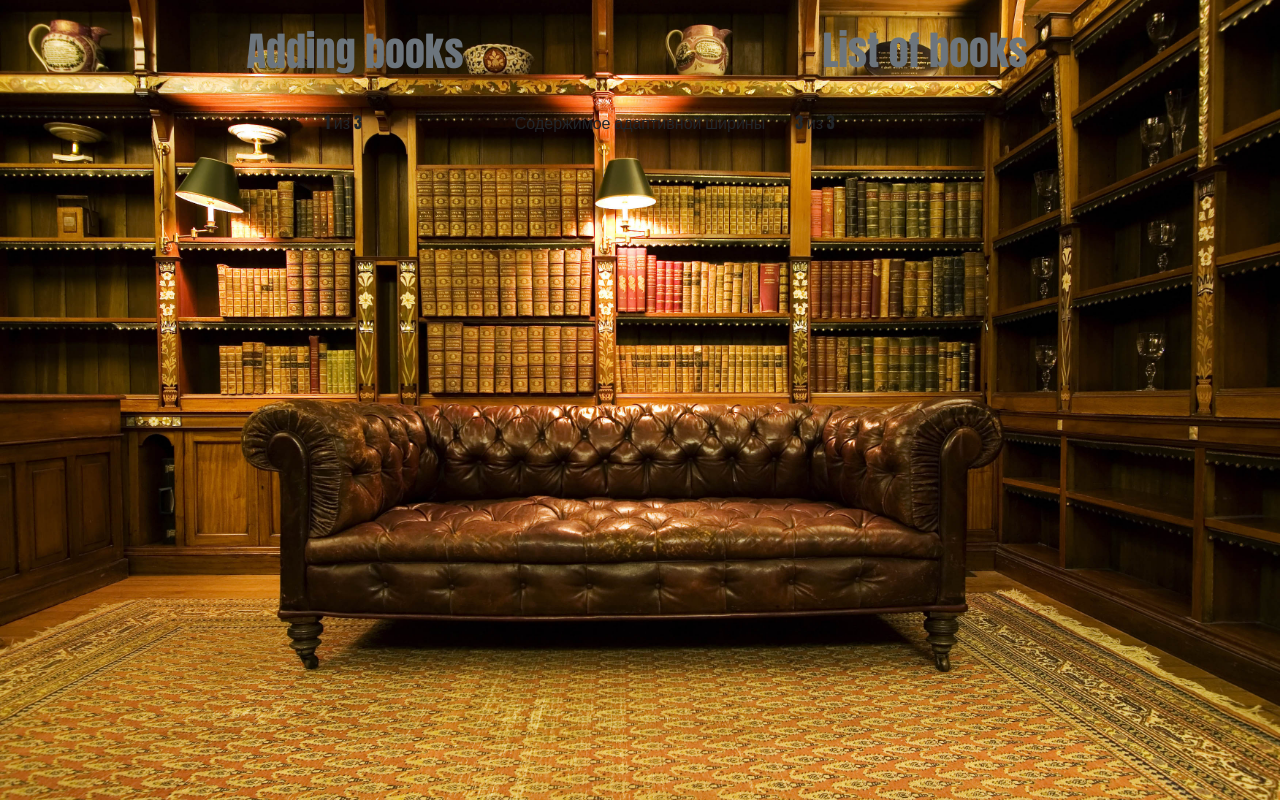
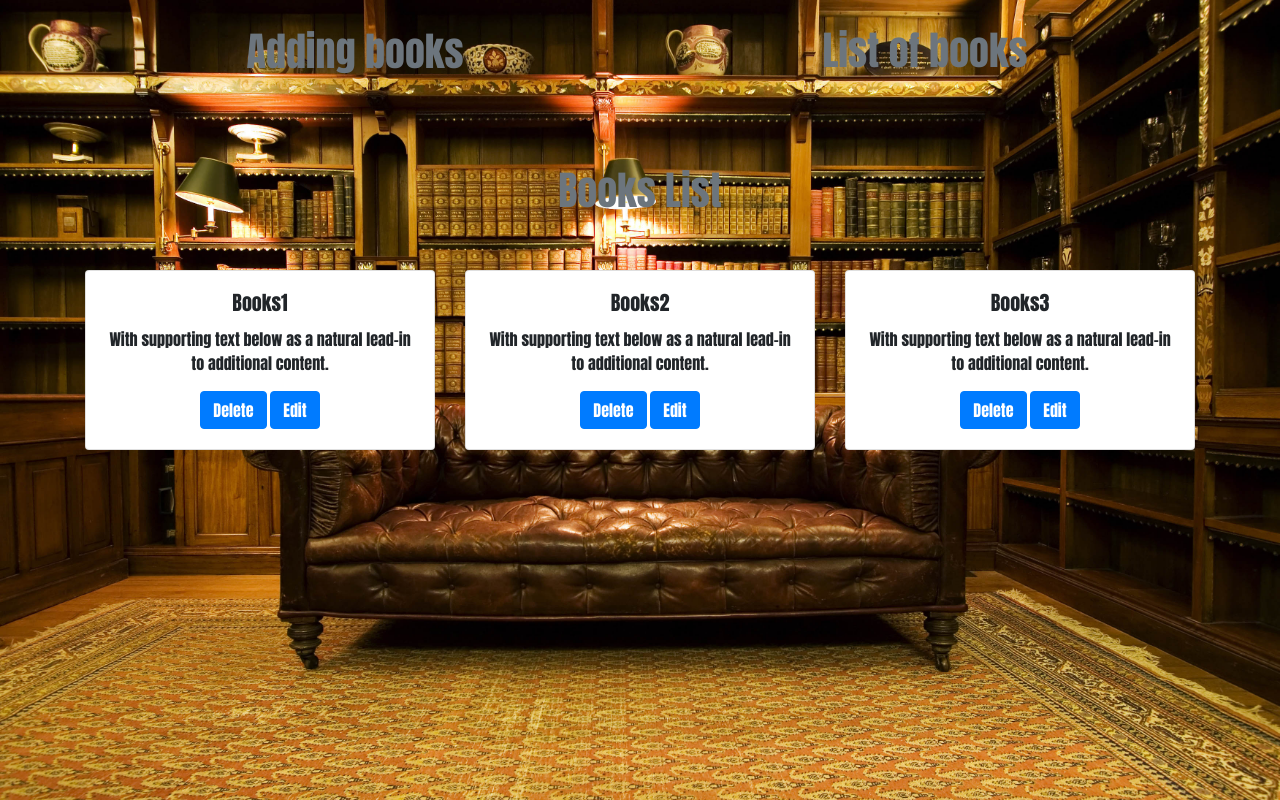
Before and after one commit to Maderomchik/practice, a website: page app/List of books.html in a window 1280 px wide. Drawn offline with nearby package versions, Linux system fonts and the light colour scheme.

Commit message:
commit -m  ready

```diff
--- a/app/List of books.html
+++ b/app/List of books.html
@@ -26,15 +26,41 @@
     </header>
     <div class="container">
         <div class="row justify-content-md-center">
-          <div class="col col-lg-2">
-            1 из 3
+          <div class="col-12 text-center">
+            <H1 class="colortext">Books List</H1>
           </div>
-          <div class="col-md-auto">
-            Содержимое адаптивной ширины
-          </div>
-          <div class="col col-lg-2">
-            3 из 3
-          </div>
+                <div class="col-sm text-center pt-5">
+                  <div class="card">
+                    <div class="card-body">
+                      <h5 class="card-title">Books1</h5>
+                      <p class="card-text">With supporting text below as a natural lead-in to additional content.</p>
+                      <div class="btn btn-primary">Delete</div>
+                      <div class="btn btn-primary">Edit</div>
+                    </div>
+                  </div>
+              </div>
+              <div class="col-sm text-center pt-5">
+                <div class="card">
+                  <div class="card-body">
+                    <h5 class="card-title">Books2</h5>
+                    <p class="card-text">With supporting text below as a natural lead-in to additional content.</p>
+                    <div class="btn btn-primary">Delete</div>
+                    <div class="btn btn-primary">Edit</div>
+                  </div>
+                </div>
+              </div>
+              <div class="col-sm text-center pt-5">
+                <div class="card">
+                  <div class="card-body">
+                    <h5 class="card-title">Books3</h5>
+                    <p class="card-text">With supporting text below as a natural lead-in to additional content.</p>
+                    <div class="btn btn-primary">Delete</div>
+                    <div class="btn btn-primary">Edit</div>
+                  </div>
+                </div>
+              </div>
+
+
         </div>
     <script src="https://code.jquery.com/jquery-3.3.1.slim.min.js" integrity="sha384-q8i/X+965DzO0rT7abK41JStQIAqVgRVzpbzo5smXKp4YfRvH+8abtTE1Pi6jizo" crossorigin="anonymous"></script>
     <script src="https://cdnjs.cloudflare.com/ajax/libs/popper.js/1.14.7/umd/popper.min.js" integrity="sha384-UO2eT0CpHqdSJQ6hJty5KVphtPhzWj9WO1clHTMGa3JDZwrnQq4sF86dIHNDz0W1" crossorigin="anonymous"></script>
--- /dev/null
+++ b/app/js/db.js
@@ -0,0 +1,11 @@
+{
+"books": [
+{
+"id": "1",
+"namebooks": "Hawking",
+"avtor": "Stepan Howking",
+"wydane": "2018",
+"literary genre": "Nauka Kosmos"
+   },
+    ]
+}
--- a/app/scss/style.scss
+++ b/app/scss/style.scss
@@ -32,3 +32,8 @@ a:visited {
     padding: 5%;
     color: #6C757D;
 }
+
+.colortext {
+    color: #6C757D;
+    padding-top: 5%;
+}
--- a/package.json
+++ b/package.json
@@ -4,7 +4,7 @@
   "description": "projekt",
   "main": "index.js",
   "scripts": {
-    "test": "echo \"Error: no test specified\" && exit 1"
+    "json:server": "json-server --watch db.json"
   },
   "repository": {
     "type": "git",
@@ -16,7 +16,9 @@
     "url": "https://github.com/Maderomchik/practice/issues"
   },
   "homepage": "https://github.com/Maderomchik/practice#readme",
-  "dependencies": {},
+  "dependencies": {
+    "json-server": "^0.15.1"
+  },
   "devDependencies": {
     "autoprefixer": "^9.7.0",
     "browser-sync": "^2.26.7",
```
Also changed, not shown: app/db.json (added, +19 -0 lines), app/css/style.css, app/scss/style.css (added), 4 other files.
